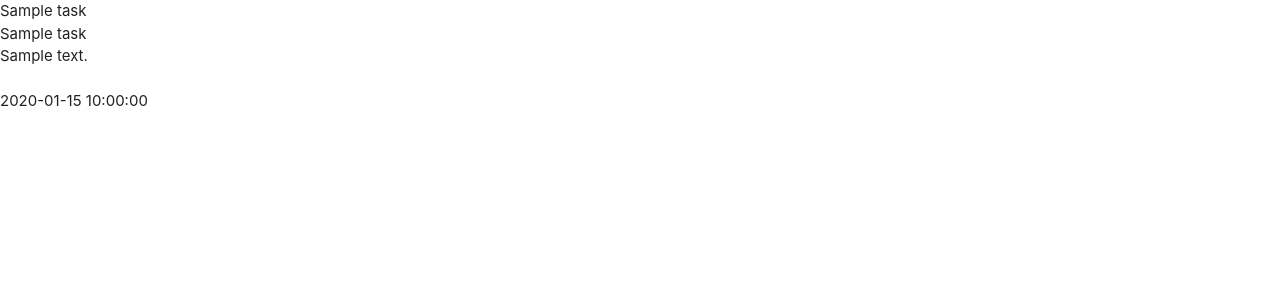
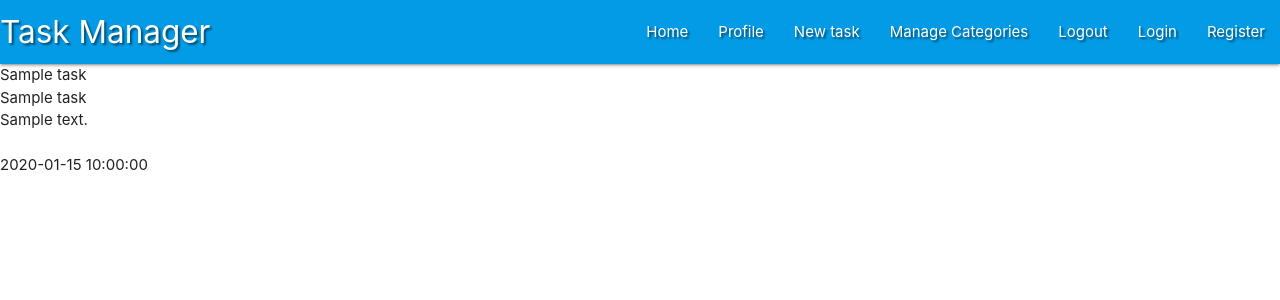
Before and after one commit to EimearCunningham/mini-project-3, a Flask app: page / in a window 1280 px wide. Shown: the top 300 px of the page. Run offline with Flask 2, Linux system fonts and the light colour scheme; a database or web service that is not in the repository returns one stand-in record (values such as "Sample title"); some libraries are stand-ins or nearby versions.

Commit message:
Add Navbar

```diff
--- a/static/css/style.css
+++ b/static/css/style.css
@@ -0,0 +1,3 @@
+.text-shadow {
+    text-shadow: 2px 2px 2px rgba(0,0,0,0.5)
+}
--- a/static/js/script.js
+++ b/static/js/script.js
@@ -0,0 +1,3 @@
+$(document).ready(function(){
+    $('.sidenav').sidenav();
+  });
--- a/templates/base.html
+++ b/templates/base.html
@@ -15,12 +15,43 @@
 </head>
 
 <body>
+    <header>
+        <!-- Top NavBar-->
+        <nav class="nav-extended text-shadow light-blue darken-1">
+            <div class="nav-wrapper">
+                <a href="{{ url_for('get_tasks')}}" class="brand-logo">Task Manager</a>
+                <a href="#" data-target="mobile-demo" class="sidenav-trigger"><i class="fas fa-bars"></i></a>
+                <ul class="right hide-on-med-and-down">
+                    <li><a href="{{ url_for('get_tasks')}}">Home</a></li>
+                    <li><a href="#">Profile</a></li>
+                    <li><a href="#">New task</a></li>
+                    <li><a href="#">Manage Categories</a></li>
+                    <li><a href="#">Logout</a></li>
+                    <li><a href="#">Login</a></li>
+                    <li><a href="#">Register</a></li>
+                </ul>
+            </div>
+        </nav>
+        <!-- Mobile Side Nav-->
+        <ul class="sidenav" id="mobile-demo">
+            <li><a href="{{ url_for('get_tasks')}}">Home</a></li>
+                    <li><a href="#">Profile</a></li>
+                    <li><a href="#">New task</a></li>
+                    <li><a href="#">Manage Categories</a></li>
+                    <li><a href="#">Logout</a></li>
+                    <li><a href="#">Login</a></li>
+                    <li><a href="#">Register</a></li>
+        </ul>
+    </header>
+
+
     {% block content %}
     {% endblock %}
 
     <script src="https://code.jquery.com/jquery-3.6.0.min.js"
         integrity="sha256-/xUj+3OJU5yExlq6GSYGSHk7tPXikynS7ogEvDej/m4=" crossorigin="anonymous"></script>
     <script src="https://cdnjs.cloudflare.com/ajax/libs/materialize/1.0.0/js/materialize.min.js"></script>
+    <script src = "{{ url_for('static', filename='js/script.js')}}"></script>
     {% block scripts %}
     {% endblock %}
 </body>
```
